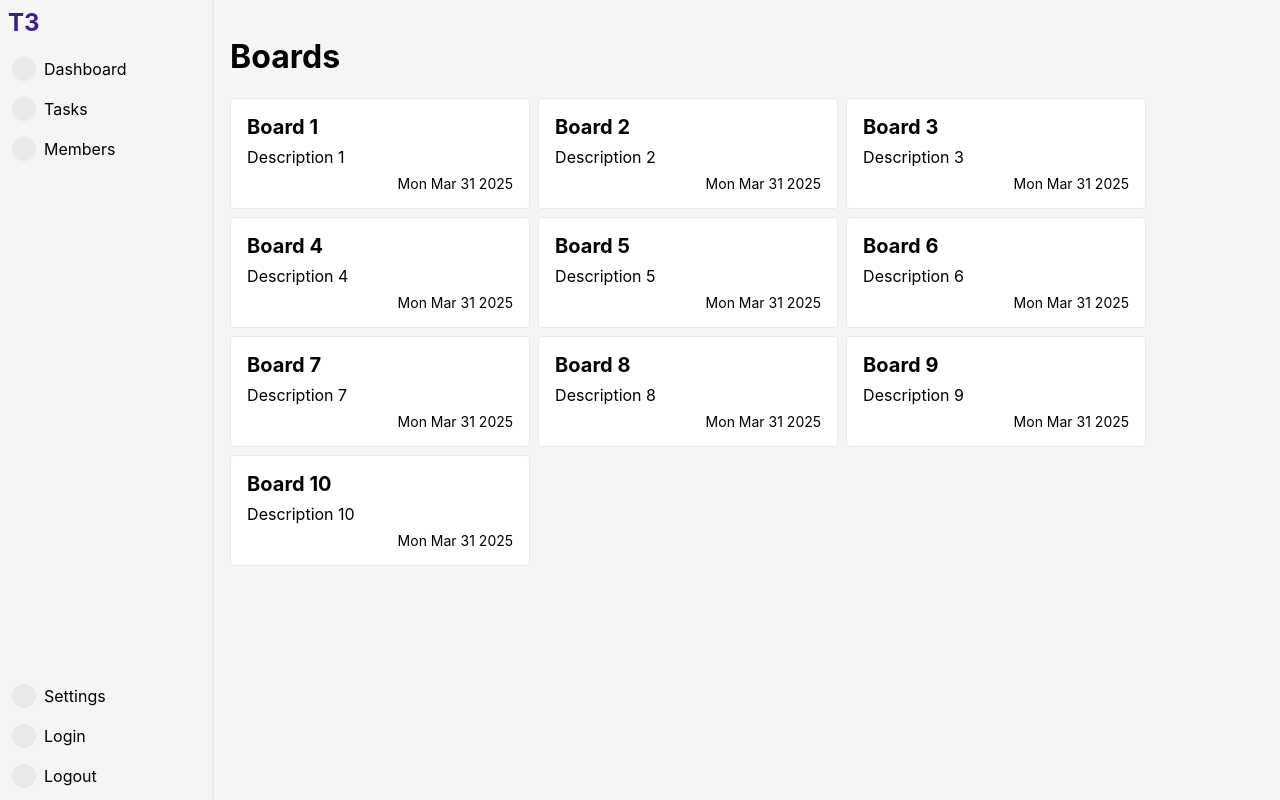
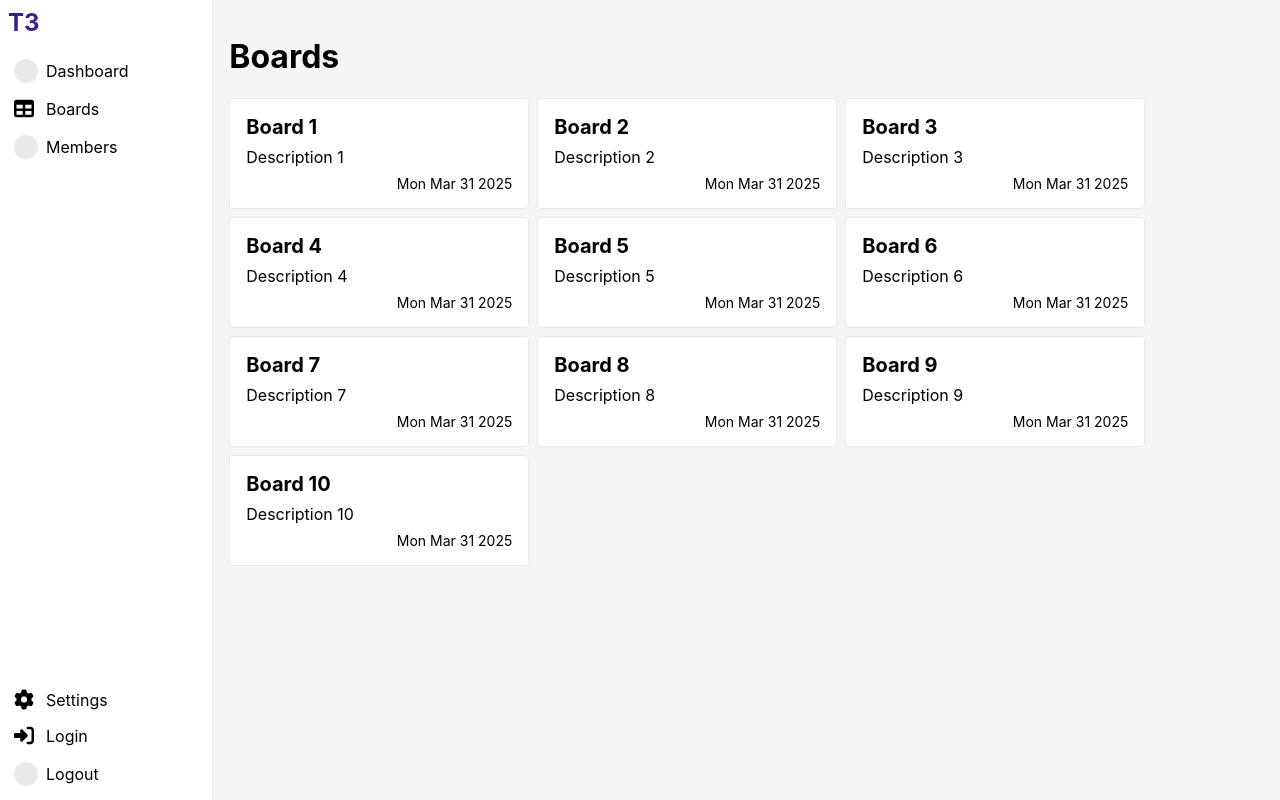
Before and after one commit to lxndrbukin/t3, a React (Create React App) app in the folder client/: page /boards in a window 1280 px wide. Built offline with nearby package versions, Linux system fonts and the light colour scheme; no server answers.

Commit message:
Slight restyle of SideNav

```diff
--- a/client/public/index.html
+++ b/client/public/index.html
@@ -8,6 +8,13 @@
     <meta
       name="description"
       content="Web site created using create-react-app"
+    />
+    <link
+      rel="stylesheet"
+      href="https://cdnjs.cloudflare.com/ajax/libs/font-awesome/6.7.2/css/all.min.css"
+      integrity="sha512-Evv84Mr4kqVGRNSgIGL/F/aIDqQb7xQ2vcrdIwxfjThSH8CSR7PBEakCr51Ck+w+/U6swU2Im1vVX0SVk9ABhg=="
+      crossorigin="anonymous"
+      referrerpolicy="no-referrer"
     />
     <link rel="apple-touch-icon" href="%PUBLIC_URL%/logo192.png" />
     <!--
--- a/client/src/components/SideNav/SideNav.tsx
+++ b/client/src/components/SideNav/SideNav.tsx
@@ -11,7 +11,7 @@ export default function SideNav() {
       return (
         <li key={name}>
           <Link to={href}>
-            <div className='nav-icon'></div>
+            <i className={icon ? icon : 'nav-icon'}></i>
             <span>{name}</span>
           </Link>
         </li>
--- a/client/src/components/SideNav/assets/links.ts
+++ b/client/src/components/SideNav/assets/links.ts
@@ -2,12 +2,12 @@ import { NavLink } from '../types';
 
 export const navLinks: Array<NavLink> = [
   { name: 'Dashboard', href: '/dashboard', icon: '' },
-  { name: 'Tasks', href: '/tasks', icon: '' },
+  { name: 'Boards', href: '/boards', icon: 'fa-solid fa-table' },
   { name: 'Members', href: '/members', icon: '' },
 ];
 
 export const subNavLinks: Array<NavLink> = [
-  { name: 'Settings', href: '/settings', icon: '' },
-  { name: 'Login', href: '/login', icon: '' },
+  { name: 'Settings', href: '/settings', icon: 'fa-solid fa-gear' },
+  { name: 'Login', href: '/login', icon: 'fa-solid fa-right-to-bracket' },
   { name: 'Logout', href: '/logout', icon: '' },
 ];
--- a/client/src/components/SideNav/assets/styles.scss
+++ b/client/src/components/SideNav/assets/styles.scss
@@ -6,7 +6,8 @@
   justify-content: space-between;
   width: 20%;
   min-width: 200px;
-  border-right: 2px solid $color-light-grey;
+  border-right: 1px solid $color-light-grey;
+  background-color: $color-white;
   height: 100%;
 
   .nav-logo {
@@ -26,7 +27,7 @@
       list-style: none;
       padding: 0;
       margin: 0;
-      padding: 4px;
+      padding: 6px;
       width: 100%;
       box-sizing: border-box;
       align-self: flex-start;
@@ -53,6 +54,10 @@
           align-items: center;
           width: 100%;
 
+          i {
+            font-size: 20px;
+          }
+
           .nav-icon {
             width: 24px;
             height: 24px;
@@ -68,7 +73,7 @@
       list-style: none;
       padding: 0;
       margin: 0;
-      padding: 4px;
+      padding: 6px;
       width: 100%;
       box-sizing: border-box;
 
@@ -94,6 +99,10 @@
           align-items: center;
           width: 100%;
 
+          i {
+            font-size: 20px;
+          }
+
           .nav-icon {
             width: 24px;
             height: 24px;
```
